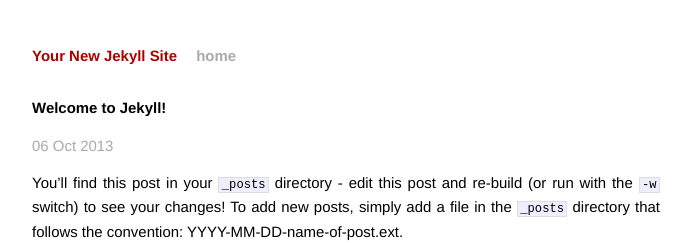
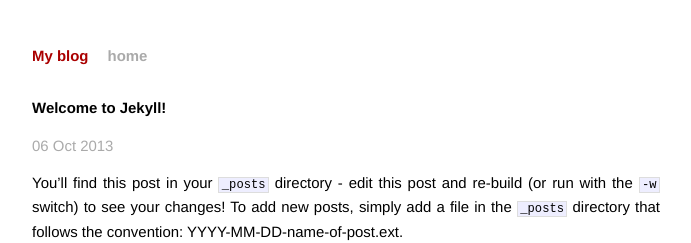
Before and after one commit to xcodevn/xcodevn.github.io, a Jekyll site: the page built from _posts/2013-10-06-welcome-to-jekyll.markdown, in a window 1280 px wide. Shown: the top 243 px of the page, without its empty margins (294-985 px from the left). Built offline with Jekyll 4.4.1, drawn with Linux system fonts in a browser that asks for light colours; Markdown is read by kramdown in place of the engine named in the settings.

Commit message:
Change default information

```diff
--- a/_config.yml
+++ b/_config.yml
@@ -1,3 +1,3 @@
-name: Your New Jekyll Site
+name: My blog
 markdown: redcarpet
 pygments: true
```
